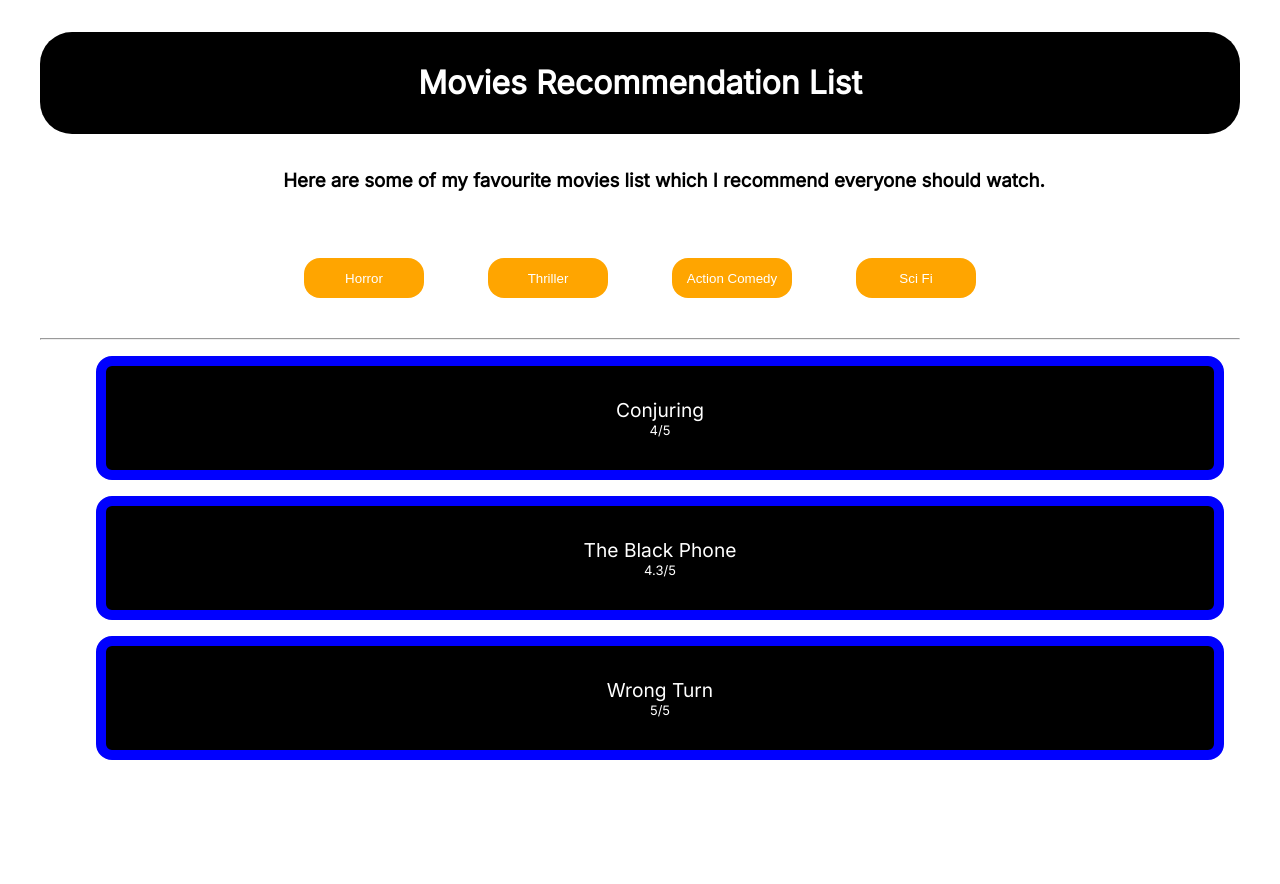
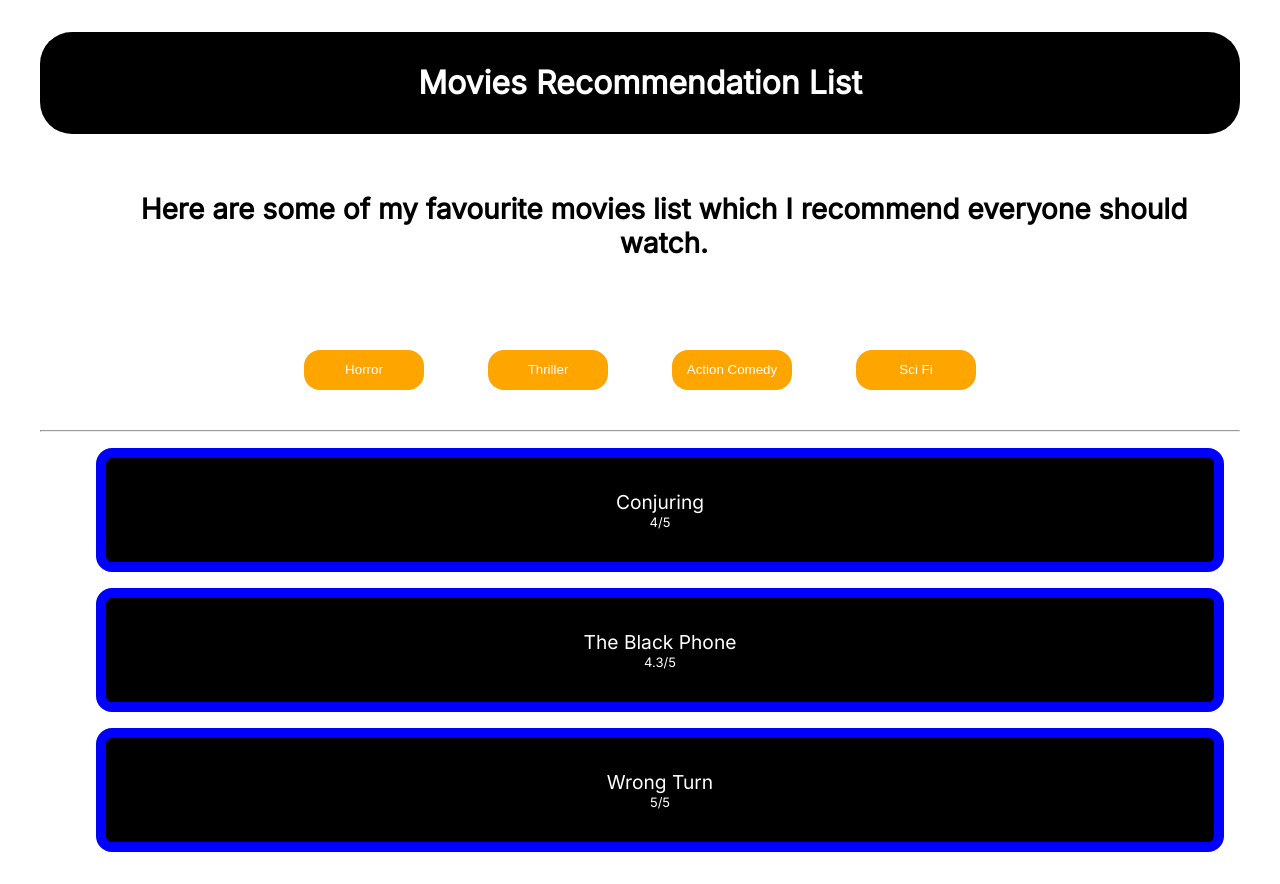
Before and after one commit to harshv1741/neog-my-fav-movies-list, a React (Create React App) app: page / in a window 1280 px wide. Before the commit the page ends 800 px from the top, so only its background shows below. Built offline with nearby package versions, Linux system fonts and the light colour scheme.

Commit message:
Added some changes

```diff
--- a/src/App.js
+++ b/src/App.js
@@ -53,8 +53,10 @@ export default function App() {
           paddingRight: "1rem"
         }}
       >
+        <h2 style={{}}>
         Here are some of my favourite movies list which I recommend everyone
         should watch.
+        </h2>
       </h3>
       {/* Custom Style Buttons (START) */}
       {Object.keys(movieList).map((genre) => (
```
